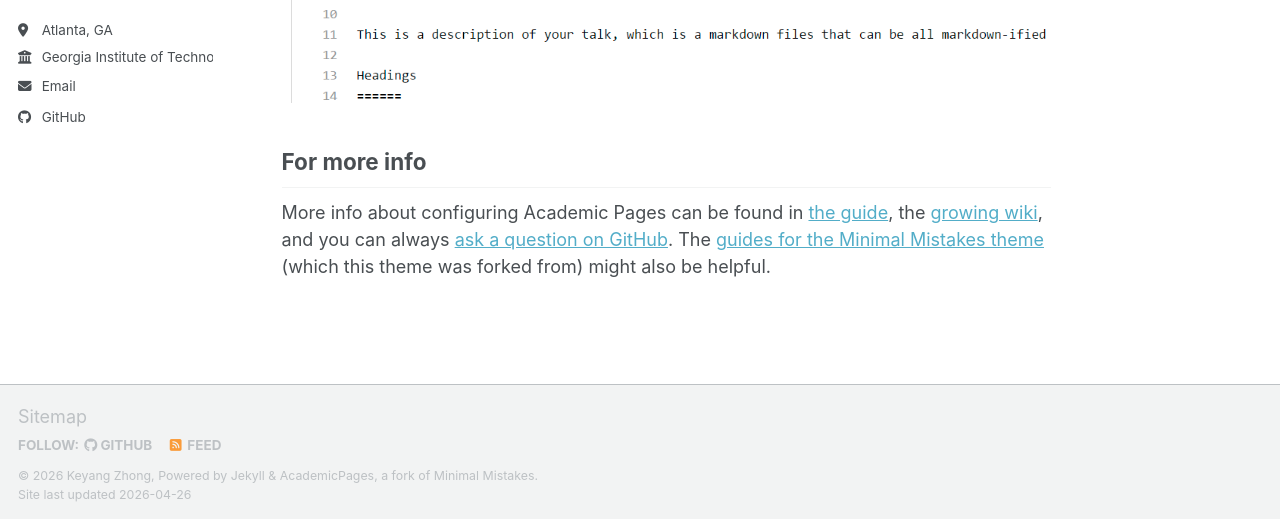
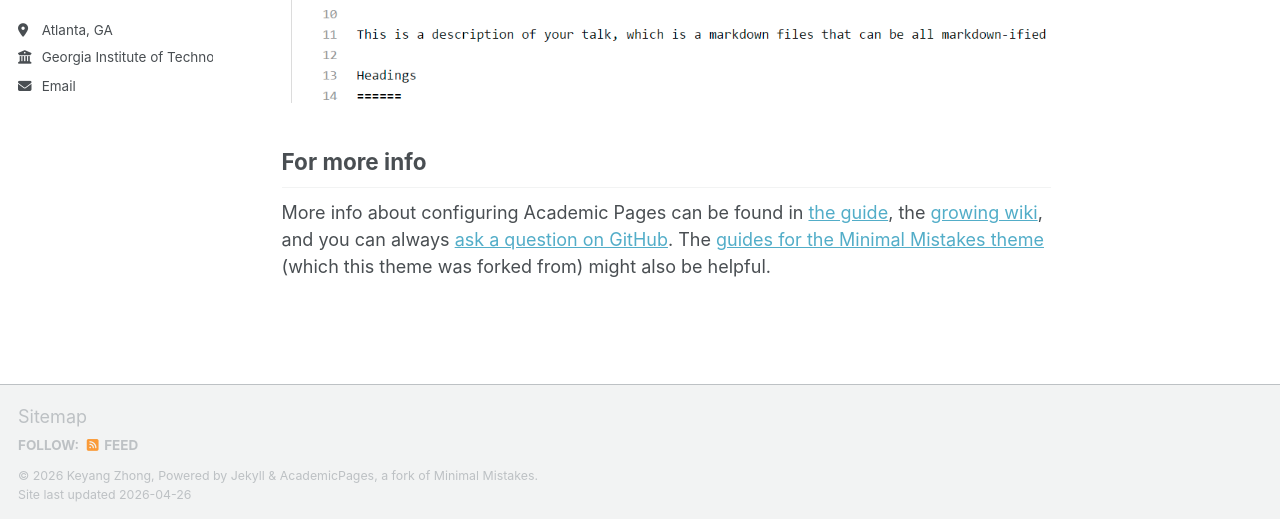
Before and after one commit to Alfredkkk/Alfredkkk.github.io, a Jekyll site: the page built from _pages/about.md, in a window 1280 px wide and 900 px high, scrolled down 2720 px. Shown: the part 378-897 px from the top of the window. Built offline with Jekyll 4.4.1, drawn with Linux system fonts in a browser that asks for light colours; a script bundle is joined from its source files by our own code; library files that are not in the unit come from our copies.

Commit message:
edit sidebar

```diff
--- a/_config.yml
+++ b/_config.yml
@@ -50,7 +50,7 @@ author:
   bitbucket        : # Username - Update with your username on the site
   codepen          : # Username
   dribbble         : # Username
-  github           : "Alfredkkk"
+  github           :
   kaggle           : # Username
   stackoverflow    : # User number or user number and name (i.e., use "1" or "1/jeff-atwood")
 
--- a/_includes/author-profile.html
+++ b/_includes/author-profile.html
@@ -53,10 +53,10 @@
       {% if author.impactstory %}
         <li><a href="{{ author.impactstory }}"><i class="ai ai-impactstory ai-fw icon-pad-right"></i>Impactstory</a></li>
       {% endif %}
-      {% if author.orcid %}
+      {% if author.orcid and author.orcid != blank %}
         <li><a href="{{ author.orcid }}"><i class="ai ai-orcid ai-fw icon-pad-right"></i>ORCID</a></li>
       {% endif %}
-      {% if author.pubmed %}
+      {% if author.pubmed and author.pubmed != blank %}
         <li><a href="{{ author.pubmed }}"><i class="ai ai-pubmed ai-fw icon-pad-right"></i>PubMed</a></li>
       {% endif %}
       {% if author.researchgate %}
@@ -85,7 +85,7 @@
       {% if author.dribbble %}
         <li><a href="https://dribbble.com/{{ author.dribbble }}"><i class="fab fa-fw fa-dribbble icon-pad-right" aria-hidden="true"></i>Dribbble</a></li>
       {% endif %}
-      {% if author.github %}
+      {% if author.github and author.github != blank %}
         <li><a href="https://github.com/{{ author.github }}"><i class="fab fa-fw fa-github icon-pad-right" aria-hidden="true"></i>GitHub</a></li>
       {% endif %}
       {% if author.kaggle %}
@@ -99,7 +99,7 @@
       {% if author.artstation %}
         <li><a href="https://www.artstation.com/{{ author.artstation }}"><i class="fab fa-fw fa-artstation icon-pad-right" aria-hidden="true"></i>Artstation</a></li>
       {% endif %}
-      {% if author.bluesky %}
+      {% if author.bluesky and author.bluesky != blank %}
         <li><a href="https://bsky.app/profile/{{ author.bluesky }}"><i class="fab fa-fw fa-bluesky icon-pad-right" aria-hidden="true"></i>Bluesky</a></li>
       {% endif %}
       {% if author.facebook %}
```
